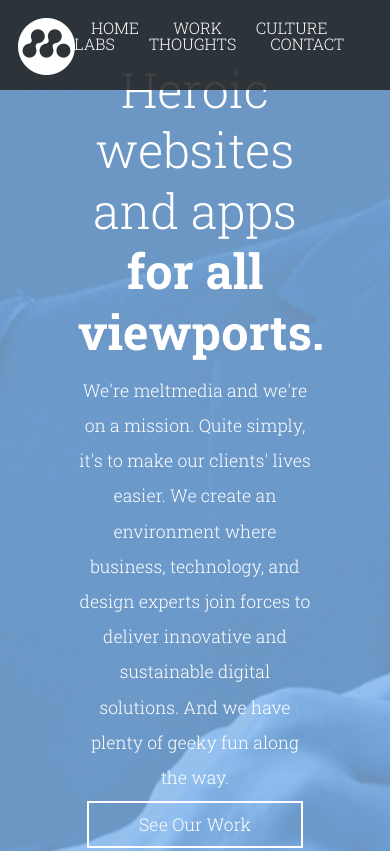
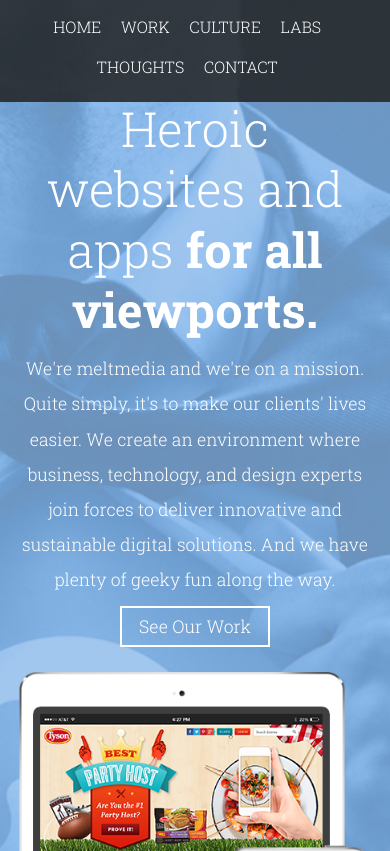
Before and after one commit to andymaul123/MeltTest, a plain HTML site: page index.html in a window 390 px wide. Shown: the top 851 px of the page. Drawn offline with Linux system fonts and the light colour scheme; files whose address does not match are found by name.

Commit message:
Mobile styles done.

```diff
--- a/css/meltStyles.css
+++ b/css/meltStyles.css
@@ -366,6 +366,7 @@ header {
 }
 .intro {
 	padding-top: 15%;
+	background-position: 40% 0%;
 }
 .intro .column1, .intro .column2 {
 	float: none;
@@ -398,9 +399,45 @@ nav ul li a:hover {
 	border-bottom-color: #fff;
 }
 
-
 .map .box {
 	width: 40%;
 }
+.small, .large {
+	width: 90%
+}
+.contact input {
+	font-size: 1em;
+}
+textarea {
+	width: 90%;
+}
+}
 
+/* Responsive Breakpoint 700px or less ------------------------------------------------- */
+@media screen and (max-width:700px) {
+.intro {
+	padding-top: 25%;
 }
+.intro .column1 h1, .intro .column1 p {
+	margin: 0 5% 3% 5%;
+}
+.logo {
+	display: none;
+}
+nav {
+	width: 100%;
+	padding: 3% 0 3% 0;
+}
+nav ul li {
+	float: none;
+	display: inline-block;
+	padding: 2% 4% 4% 0;
+}
+.map .box {
+	width: 70%;
+}
+.button {
+	border: 2px solid #fff;
+	padding: 2% 5% 2% 5%;
+}
+}
```
